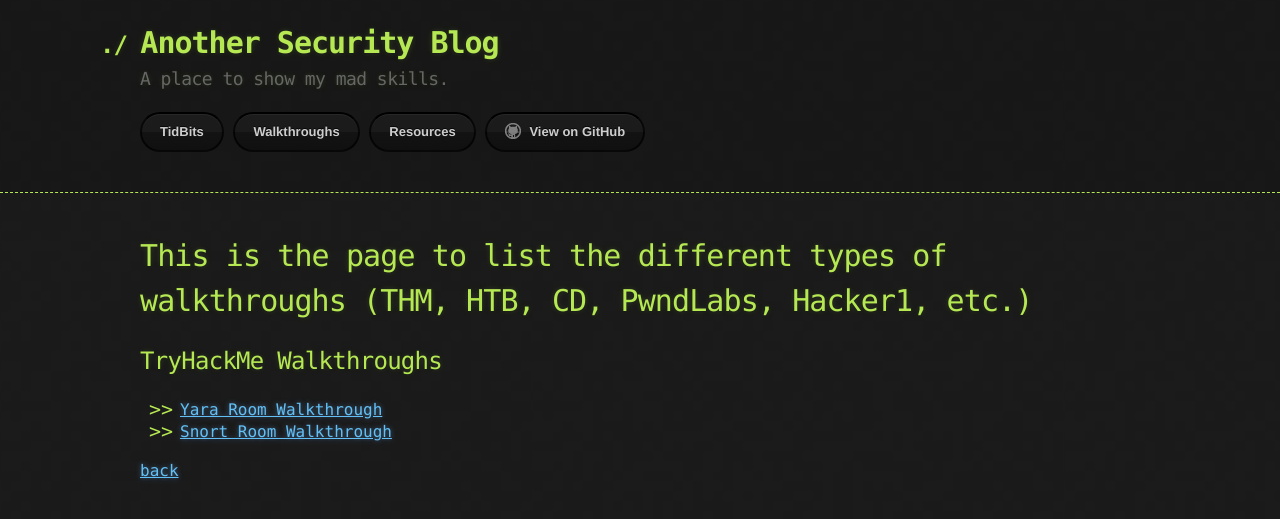
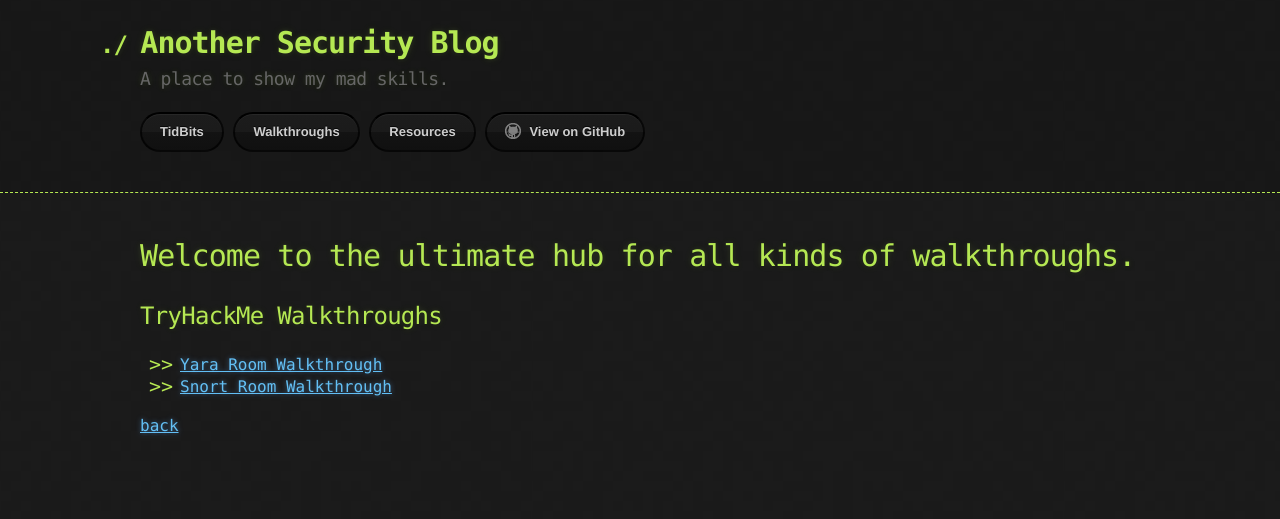
Before and after one commit to CyberCasquatch/cybercasquatch.github.io, a Jekyll site: the page built from Walkthrough-Main.md, in a window 1280 px wide. Shown: the top 519 px of the page. Built offline with Jekyll 4.4.1, drawn with Linux system fonts in a browser that asks for light colours.

Commit message:
Update Walkthrough-Main.md

```diff
--- a/Walkthrough-Main.md
+++ b/Walkthrough-Main.md
@@ -6,7 +6,7 @@
 comments: false
 ---
 
-# This is the page to list the different types of walkthroughs (THM, HTB, CD, PwndLabs, Hacker1, etc.)
+# Welcome to the ultimate hub for all kinds of walkthroughs.
 
 ## TryHackMe Walkthroughs
 * [Yara Room Walkthrough](_posts/Walkthroughs/2024-09-03-Yara-Walkthrough.markdown)
```
